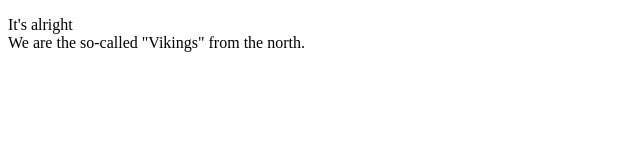
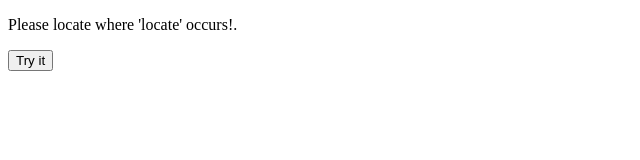
Before and after one commit to Franciszek99/2016_JS, a plain HTML site: page index.html in a window 1280 px wide. Shown: the whole page, without its empty margins (0-640 px from the left). Drawn offline with Linux system fonts and the light colour scheme.

Commit message:
Locate an index of word
First we save a value of text. Next we locate index of
word and show it on <p>

```diff
--- a/index.html
+++ b/index.html
@@ -2,16 +2,16 @@
 <html>
 <body>
 
+<p id="p1">Please locate where 'locate' occurs!.</p>
+
+<button onclick="myFunction()">Try it</button>
+
 <p id="demo"></p>
 
 <script>
-
-var x = 'It\'s alright';
-var y = "We are the so-called \"Vikings\" from the north.";
-
-document.getElementById("demo").innerHTML = x + "<br>" + y;
-
+function myFunction() {
+    var str = document.getElementById("p1").innerHTML;
+    var pos = str.indexOf("locate");
+    document.getElementById("demo").innerHTML = pos;
+}
 </script>
-
-</body>
-</html>
```
